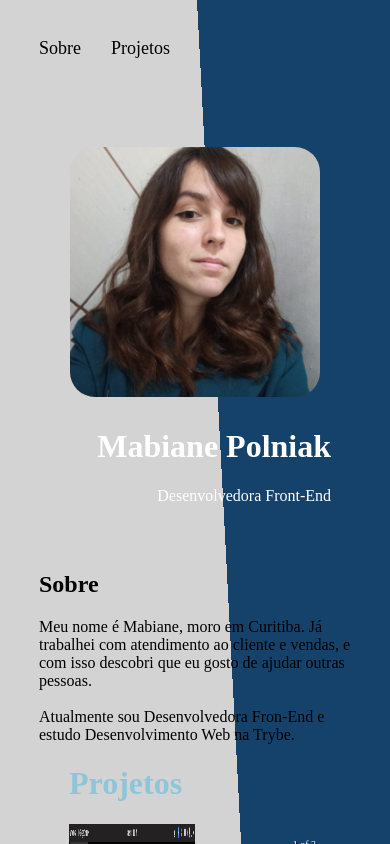
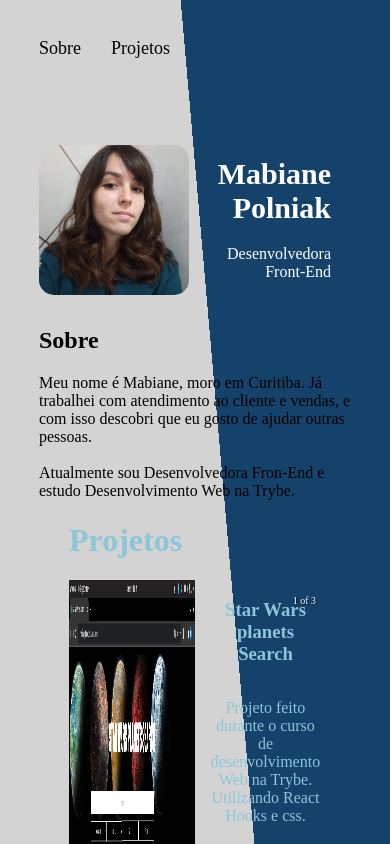
Before and after one commit to mabiiak/mabiiak.github.io, a React (Create React App) app: page / in a window 390 px wide. Shown: the top 844 px of the page. Built offline with nearby package versions, Linux system fonts and the light colour scheme.

Commit message:
styles: adiciona responsividade ao sobre

```diff
--- a/src/App.css
+++ b/src/App.css
@@ -5,9 +5,17 @@ body {
   margin-right: 30%;
 }
 
+@media only screen and (max-width: 700px) {
+  body {
+    background: linear-gradient(40deg, #d3d3d3 60%,   #15426B 60%);
+    margin-left: 20%;
+    margin-right: 20%;
+  }
+}
+
 @media only screen and (max-width: 450px) {
   body {
-    background: linear-gradient(87deg, #d3d3d3 60%,   #15426B 60%);
+    background: linear-gradient(85deg, #d3d3d3 60%,   #15426B 60%);
     margin-left: 10%;
     margin-right: 10%;
   }
--- a/src/components/Styled.js
+++ b/src/components/Styled.js
@@ -15,42 +15,55 @@ export const HeaderStyled = styled.header `
   }
 `
 export const AboutStyled = styled.div`
-  .sub-titulo {
-    /* margin-top: 0%; */
-    text-align: end
-  }
-
   color: white;
   display: flex;
   justify-content: space-between;
+  margin-bottom: 30px;
+
+  .sub-titulo { text-align: end }
+  .sub-titulo h1 { font-size: 38px }
 
   img {
     border-radius: 10%;
     height: 250px;
-    margin-bottom: 30px;
-    margin-right: 35px;
     width: 250px;
   }
 
-  div {
-    margin-bottom: 60px;
-    margin-left: 30px;
-    margin-right: 30px;
+  @media only screen and (max-width: 700px) {
+    display: flex;
+    flex-direction: column;
+    justify-content: space-between;
+
+    .sub-titulo {
+      margin-left: 20px;
+      margin-right: 20px;
+      text-align: center;
+    }
+    .sub-titulo h1 { font-size: 30px }
+    img {
+      margin-left: auto;
+      margin-right: auto;
+      margin-top: 8px;
+      height: 250px;
+      width: 250px;
+    }
   }
 
-  @media only screen and (max-width: 500px) {
-    flex-direction: column;
+  @media only screen and (max-width: 400px) {
+    display: flex;
+    flex-direction: row;
+    justify-content: space-between;
 
-    img {
-      margin-bottom: 10px;
-      margin-left: auto;
-      margin-right: auto;
-      margin-top: 10px;
-    }
-    div {
-      margin-bottom: 30px;
+    .sub-titulo {
       margin-left: 20px;
       margin-right: 20px;
+      text-align: end;
+    }
+    .sub-titulo h1 { font-size: 30px }
+    img {
+      margin-top: 8px;
+      height: 150px;
+      width: 150px;
     }
   }
 `
```
